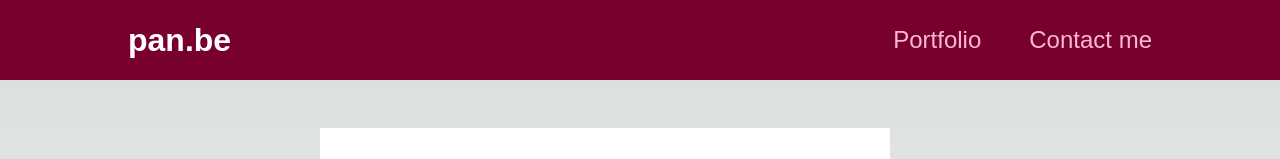
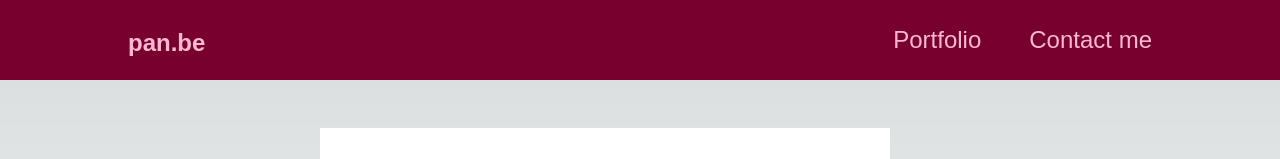
Before and after one commit to Pan-be/pan.be, a Next.js app: page / in a window 1280 px wide. Shown: the top 159 px of the page. Built offline with nearby package versions, Linux system fonts and the light colour scheme.

Commit message:
fixed missed new word in projectId page and added some Head tags to sites

```diff
--- a/src/components/layout/MainNavigation.js
+++ b/src/components/layout/MainNavigation.js
@@ -4,7 +4,9 @@ import classes from "./MainNavigation.module.css"
 function MainNavigation() {
 	return (
 		<header className={classes.header}>
-			<div className={classes.logo}>pan.be</div>
+			<div className={classes.logo}>
+				<Link href='/'>pan.be</Link>
+			</div>
 			<nav>
 				<ul>
 					<li>
--- a/src/pages/index.js
+++ b/src/pages/index.js
@@ -1,7 +1,20 @@
+import { Fragment } from "react"
+import Head from "next/head"
 import MainPage from "@/components/MainPage"
 
 const HomePage = (params) => {
-	return <MainPage />
+	return (
+		<Fragment>
+			<Head>
+				<title>pan.be</title>
+				<meta
+					name='description'
+					content='Welcome to my portfolio and business card website! I am a skilled web developer specializing in JavaScript programming. Here you will find a showcase of my latest projects, as well as information about the services I offer. If you need a website, application, or custom software built, I can help. Contact me today to learn more about my services.'
+				/>
+			</Head>
+			<MainPage />
+		</Fragment>
+	)
 }
 
 export default HomePage
```
Also changed, not shown: src/pages/[projectId]/index.js (+9 -1 lines).
